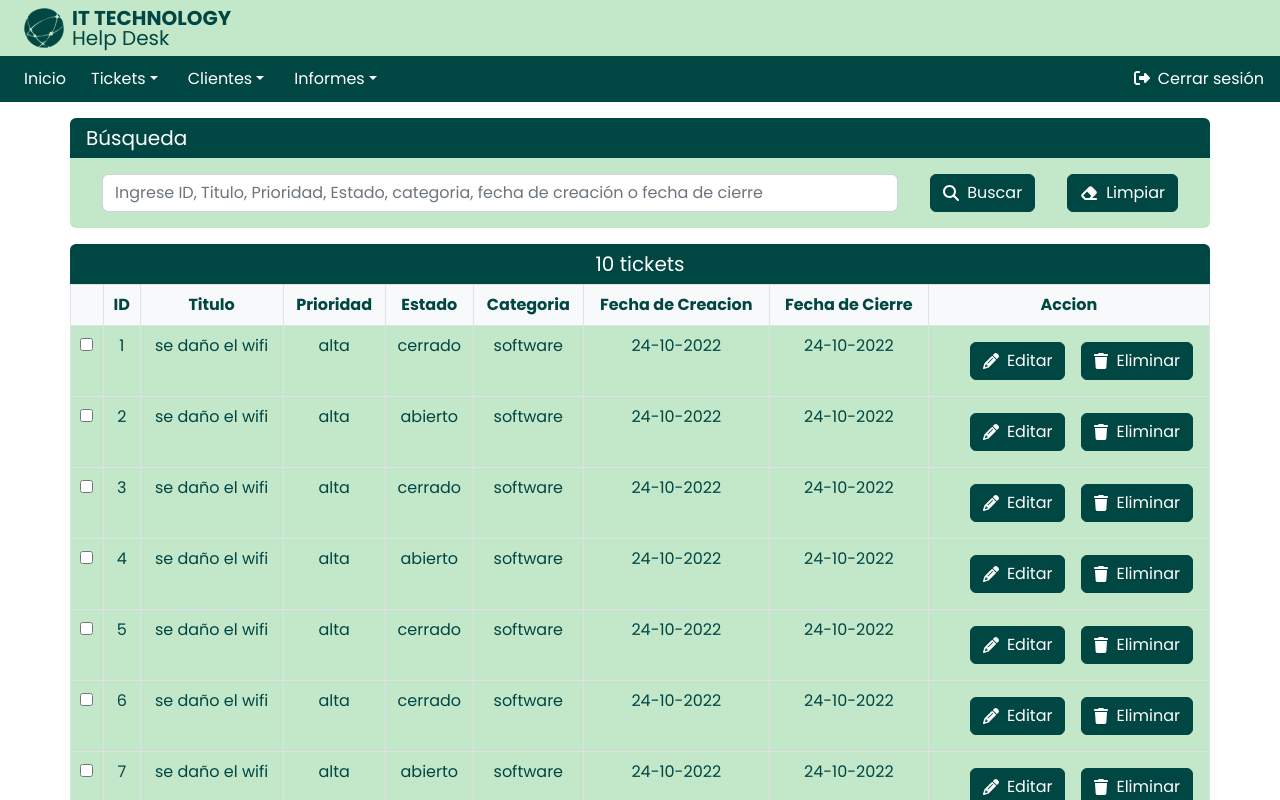
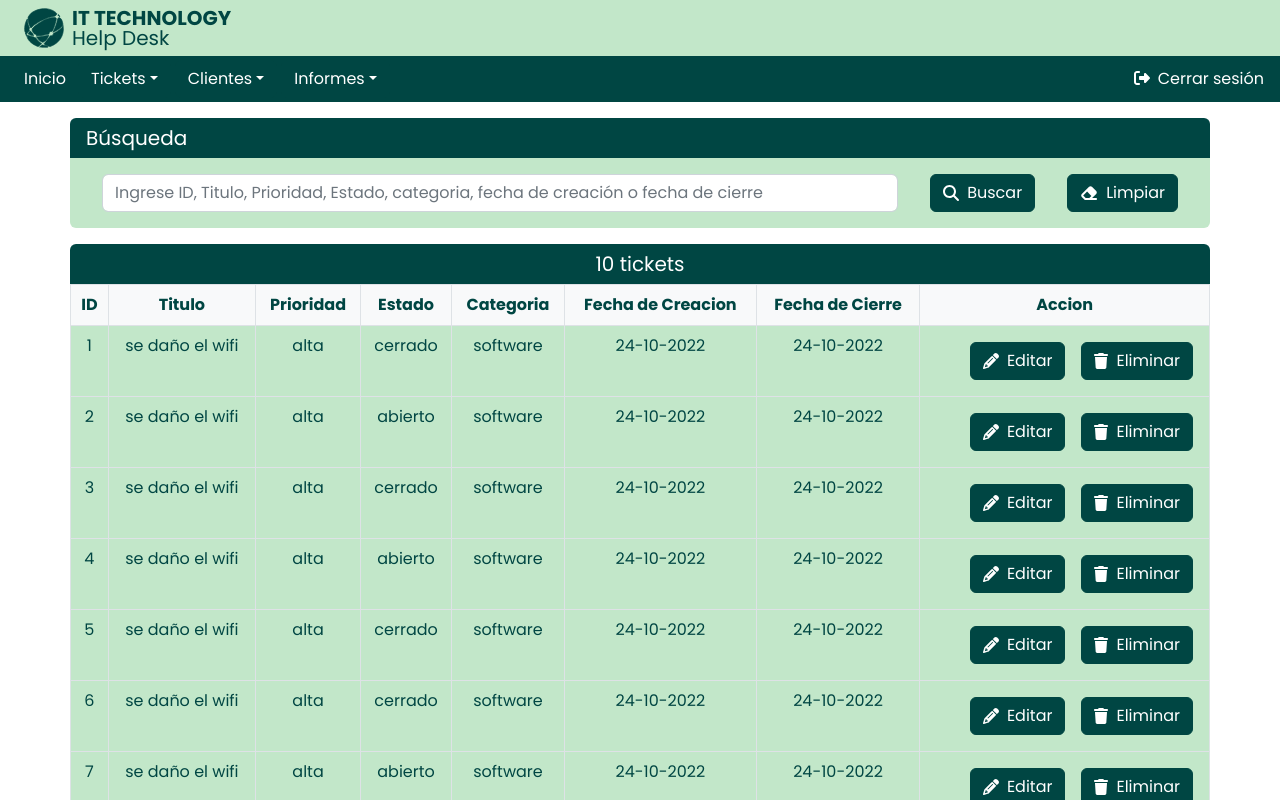
Before and after one commit to sebastianiv21/it-helpdesk, a React (Create React App) app in the folder client/: page /listado-tickets in a window 1280 px wide. Shown: the top 800 px of the page. Built offline with nearby package versions, Linux system fonts and the light colour scheme.

Commit message:
ultimas modificaciones ticket

```diff
--- a/client/src/components/FilaTicket.jsx
+++ b/client/src/components/FilaTicket.jsx
@@ -13,9 +13,6 @@ const FilaTicket = ({
   }) => {
     return (
       <tr>
-            <td>
-            <input type="checkbox" name="" id="" />
-            </td>
             <td>{id}</td>
             <td>{titulo}</td>
             <td>{prioridad}</td>
--- a/client/src/pages/ListadoTickets.jsx
+++ b/client/src/pages/ListadoTickets.jsx
@@ -64,7 +64,6 @@ const ListadoTickets = () => {
           />
         </form>
       </div>
-
       <div>
         {/* <!-- Ver como agregar boton de envio--> */}
         <div className='p-2 mx-auto bg-primary rounded-top'>
@@ -78,7 +77,6 @@ const ListadoTickets = () => {
         >
           <thead className='text-primary bg-light text-center'>
             <tr>
-              <th></th>
               <th>ID</th>
               <th>Titulo</th>
               <th>Prioridad</th>
```
Also changed, not shown: 1 other file (tests, documents, lock files or other folders).
